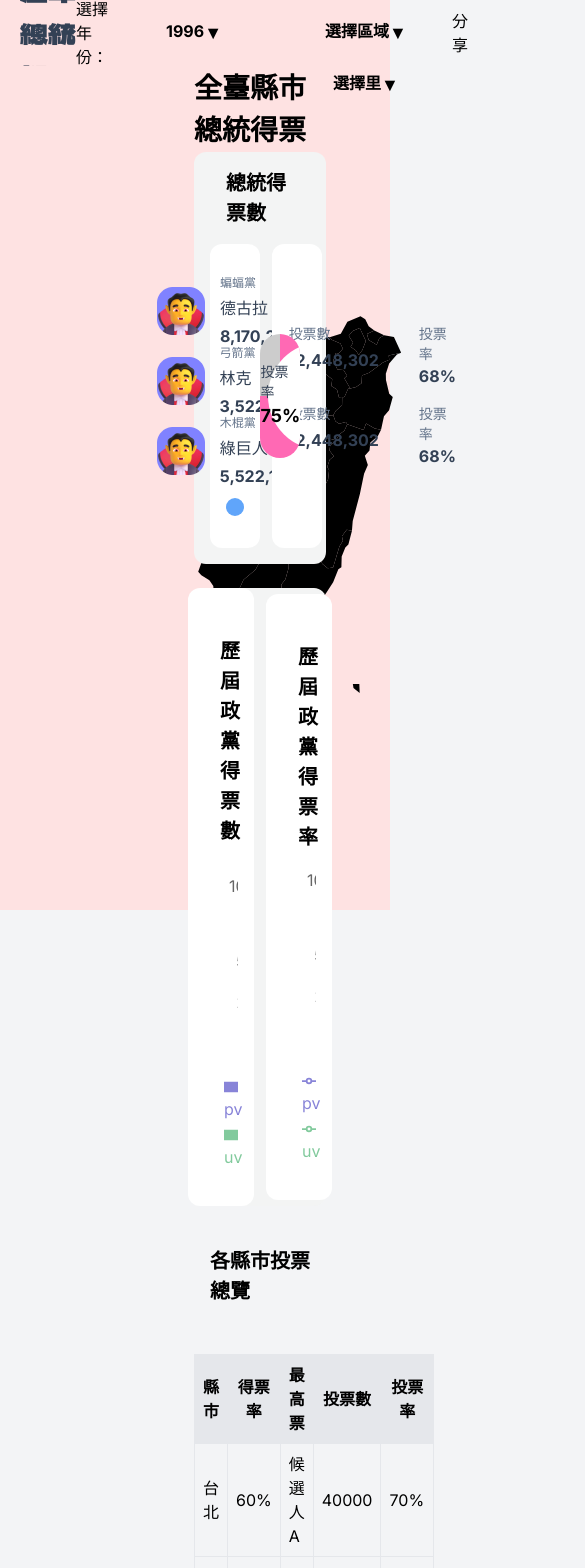
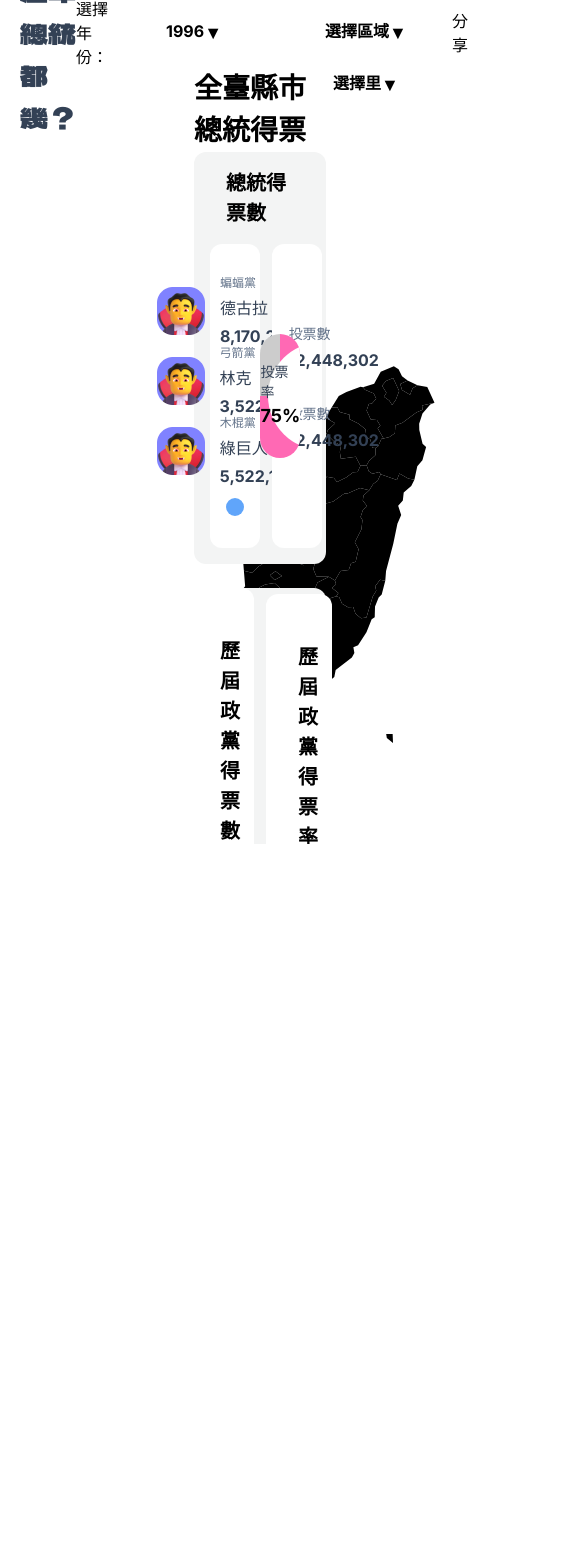
Before and after one commit to minilabmemo/f2e-president-tw, a Next.js app: page /year/1996 in a window 390 px wide. Shown: the top 1568 px of the page, 585 px wide, since content can reach past the window. After the commit the page ends 966 px from the top, so only its background shows below. Built offline with nearby package versions, Linux system fonts and the light colour scheme; a web font is replaced by a local one.

Commit message:
Add: fake data

```diff
--- a/app/components/TaiwanMap.tsx
+++ b/app/components/TaiwanMap.tsx
@@ -23,8 +23,8 @@ export default function TaiwanMap() {
 
   useEffect(() => {
 
-    const width = 900;
-    const height = 800;
+    const width = 1000;
+    const height = 900;
 
     if (!hasFetchedData.current) { // 只有在尚未獲取數據的情況下執行
       console.log("🚀 ~ file: TaiwanMap.tsx:18 ~ useEffect ~ useEffect:", hasFetchedData.current)
--- a/app/page.tsx
+++ b/app/page.tsx
@@ -16,7 +16,7 @@ function YearList() {
 
   return (
 
-    <div className="flex justify-center w-full flex-wrap	gap-4">
+    <div className="flex justify-center flex-wrap	gap-4">
       {Years.map((item, index) => (
         <div key={index}>
           <Link href={`/year/${item.year}`}>
@@ -37,8 +37,8 @@ export default function Home() {
   return (
     <>
 
-      <main className="container h-screen w-full md:w-96 lg:w-full mx-auto">
-        <div className="content w-screen mx-auto h-full flex justify-start flex-col items-center gap-6">
+      <main className="container  w-full md:w-96 lg:w-full mx-auto">
+        <div className="content  mx-auto h-full flex justify-start flex-col items-center gap-6">
           <div className="mt-24 flex items-center flex-col">
             <div >  <Image src={logo} alt="Logo" /></div>
 
--- /dev/null
+++ b/app/utility/city.tsx
@@ -0,0 +1,79 @@
+const personsName = [
+  { "name": "鋼鐵人", "number": 1, "party": "復仇黨", color: "blue" },
+  { "name": "綠巨人", "number": 2, "party": "怪獸黨", color: "green" },
+  { "name": "蜘蛛人", "number": 3, "party": "昆蟲黨", color: "red" },
+]
+
+
+interface VotingResult {
+  行政區別: string;
+  各組候選人得票情形: {
+    [key: string]: number;
+  };
+  總計: number;
+  投票率: number;
+}
+
+const votingResults: VotingResult[] = [
+  { 行政區別: '總 計', 各組候選人得票情形: { 1: 608590, 2: 5522119, 3: 8170231 }, 總計: 608590, 投票率: 74.9029 },
+  { 行政區別: '臺北市', 各組候選人得票情形: { 1: 70769, 2: 685830, 3: 875854 }, 總計: 70769, 投票率: 76.3098 },
+  { 行政區別: '新北市', 各組候選人得票情形: { 1: 112620, 2: 959631, 3: 1393936 }, 總計: 112620, 投票率: 75.0943 },
+  { 行政區別: '桃園市', 各組候選人得票情形: { 1: 63132, 2: 529749, 3: 718260 }, 總計: 63132, 投票率: 74.4183 },
+  { 行政區別: '臺中市', 各組候選人得票情形: { 1: 84800, 2: 646366, 3: 967304 }, 總計: 84800, 投票率: 76.3648 },
+  { 行政區別: '臺南市', 各組候選人得票情形: { 1: 41075, 2: 339702, 3: 786471 }, 總計: 41075, 投票率: 75.7679 },
+  { 行政區別: '高雄市', 各組候選人得票情形: { 1: 55309, 2: 610896, 3: 1097621 }, 總計: 55309, 投票率: 77.4424 },
+  { 行政區別: '新竹縣', 各組候選人得票情形: { 1: 18435, 2: 154224, 3: 152380 }, 總計: 18435, 投票率: 75.1078 },
+  { 行政區別: '苗栗縣', 各組候選人得票情形: { 1: 15222, 2: 164345, 3: 147034 }, 總計: 15222, 投票率: 73.7959 },
+  { 行政區別: '彰化縣', 各組候選人得票情形: { 1: 35060, 2: 291835, 3: 436336 }, 總計: 35060, 投票率: 74.6985 },
+  { 行政區別: '南投縣', 各組候選人得票情形: { 1: 13315, 2: 133791, 3: 152046 }, 總計: 13315, 投票率: 73.2087 },
+  { 行政區別: '雲林縣', 各組候選人得票情形: { 1: 15331, 2: 138341, 3: 246116 }, 總計: 15331, 投票率: 71.6457 },
+  { 行政區別: '嘉義縣', 各組候選人得票情形: { 1: 11138, 2: 98810, 3: 197342 }, 總計: 11138, 投票率: 72.5639 },
+  { 行政區別: '屏東縣', 各組候選人得票情形: { 1: 14021, 2: 179353, 3: 317676 }, 總計: 14021, 投票率: 74.9198 },
+  { 行政區別: '宜蘭縣', 各組候選人得票情形: { 1: 10739, 2: 90010, 3: 173657 }, 總計: 10739, 投票率: 73.8629 },
+  { 行政區別: '花蓮縣', 各組候選人得票情形: { 1: 6869, 2: 111834, 3: 66509 }, 總計: 6869, 投票率: 69.4815 },
+  { 行政區別: '臺東縣', 各組候選人得票情形: { 1: 4163, 2: 67413, 3: 44092 }, 總計: 4163, 投票率: 65.0493 },
+  { 行政區別: '澎湖縣', 各組候選人得票情形: { 1: 2583, 2: 20911, 3: 27410 }, 總計: 2583, 投票率: 58.2911 },
+  { 行政區別: '基隆市', 各組候選人得票情形: { 1: 11878, 2: 99360, 3: 114966 }, 總計: 11878, 投票率: 73.3359 },
+  { 行政區別: '新竹市', 各組候選人得票情形: { 1: 14103, 2: 102725, 3: 144274 }, 總計: 14103, 投票率: 76.5973 },
+  { 行政區別: '嘉義市', 各組候選人得票情形: { 1: 6204, 2: 56269, 3: 99265 }, 總計: 6204, 投票率: 75.9815 },
+  { 行政區別: '金門縣', 各組候選人得票情形: { 1: 1636, 2: 35948, 3: 10456 }, 總計: 1636, 投票率: 40.1446 },
+  { 行政區別: '連江縣', 各組候選人得票情形: { 1: 188, 2: 4776, 3: 1226 }, 總計: 188, 投票率: 57.3361 },
+];
+
+
+
+interface NewVotingResult extends VotingResult {
+  投票率統計: { [k: string]: { percentage: string, party: string | undefined } };
+  勝出: { number: number, name: string, party: string | undefined, color: string };
+}
+
+export const newVotingResults: NewVotingResult[] = votingResults.map(result => {
+  const { 各組候選人得票情形 } = result;
+
+  const totalVotes = Object.values(各組候選人得票情形).reduce((acc, curr) => acc + curr, 0);
+  const 投票率統計 = Object.fromEntries(
+    Object.entries(各組候選人得票情形).map(([key, votes]) => [
+      key,
+      {
+        percentage: ((votes / totalVotes) * 100).toFixed(2) + '%',
+        party: personsName.find(person => person.number === Number(key))?.party
+      }
+    ])
+  );
+
+  const 勝出Key = Object.keys(各組候選人得票情形).reduce((a, b) =>
+    各組候選人得票情形[a as string] > 各組候選人得票情形[b as string] ? a : b
+  );
+
+  return {
+    ...result,
+    投票率統計,
+    勝出: {
+      number: Number(勝出Key),
+      name: personsName.find(person => person.number === Number(勝出Key))?.name ?? '',
+      party: personsName.find(person => person.number === Number(勝出Key))?.party ?? '',
+      color: personsName.find(person => person.number === Number(勝出Key))?.color ?? ''
+    },
+
+  };
+});
--- a/app/utility/total.tsx
+++ b/app/utility/total.tsx
@@ -9,11 +9,47 @@ export type TotalItem = {
   number: string;
   imageNode: React.ReactNode;
 };
-
+export const getResultByYear = (year: number): TotalItem[] | null => {
+  switch (year) {
+    case 2020:
+      return result_2020;
+    case 2016:
+      return result_2016;
+    default:
+      return null;
+  }
+};
 export const result_2020: TotalItem[] = [
   {
     party: '蝙蝠黨',
     name: '德古拉',
+    number: '8,170,231',
+    imageNode: <Image src={role} alt="role" />
+  },
+  {
+    party: '弓箭黨',
+    name: '林克',
+    number: '3,522,119',
+    imageNode: <Image src={role} alt="role" />
+  },
+  {
+    party: '木棍黨',
+    name: '綠巨人',
+    number: '5,522,119',
+    imageNode: <Image src={role} alt="role" />
+  },
+  {
+    party: '木棍黨',
+    name: '綠巨人',
+    number: '5,522,119',
+    imageNode: <Image src={role} alt="role" />
+  },
+
+];
+export const result_2016: TotalItem[] = [
+  {
+    party: '蝙蝠黨',
+    name: '德 16',
     number: '8,170,231',
     imageNode: <Image src={role} alt="role" />
 
--- a/app/year/[year]/page.tsx
+++ b/app/year/[year]/page.tsx
@@ -8,21 +8,22 @@ import icon_fb from "../../../assets/images/icon_fb.svg"
 import icon_yt from "../../../assets/images/icon_yt.svg"
 import icon_ig from "../../../assets/images/icon_ig.svg"
 import TaiwanMap from '../../components/TaiwanMap';
-
+import Link from "next/link";
 
 import React from 'react'
-import { result_2020 } from '@/app/utility/total';
+import { getResultByYear, result_2020 } from '@/app/utility/total';
 import Chart from '@/app/components/Chart';
 import ChartLine from '@/app/components/ChartLine';
+import { newVotingResults } from '@/app/utility/city';
 
 export const PersonsResult = () => {
+  const items = getResultByYear(2020) || [];
   return (
     <div className=" flex flex-wrap justify-between items-center">
 
-      {result_2020
+      {items
         .slice(0, 3)
         .map((item, index) => (
-
           <div className="person flex w-[170px] h-[70px] justify-around items-center " key={index}>
             <div className='w-max'> {item.imageNode}</div>
             <div className="flex flex-col w-max gap-1">
@@ -52,6 +53,8 @@ const tableData: TableRow[] = [
   // 添加更多行...
 ];
 const Table: React.FC = () => {
+  const res = newVotingResults;
+  console.log("🚀 ~ file: page.tsx:88 ~ Page ~ res:", res)
   return (
     <div className="container mx-auto mt-8">
       <table className="min-w-full border border-gray-300">
@@ -65,13 +68,14 @@ const Table: React.FC = () => {
           </tr>
         </thead>
         <tbody>
-          {tableData.map((row, index) => (
+          {res.map((row, index) => (
             <tr key={index} className="hover:bg-gray-100">
-              <td className="border p-2">{row.city}</td>
-              <td className="border p-2">{row.voteRate}%</td>
-              <td className="border p-2">{row.highestVote}</td>
-              <td className="border p-2">{row.voteCount}</td>
-              <td className="border p-2">{row.voterTurnout}%</td>
+              <td className="border p-2">{row.行政區別}</td>
+              <td className="border p-2">
+                {row.投票率統計[1].percentage}%/ {row.投票率統計[2].percentage}%/ {row.投票率統計[3].percentage}%</td>
+              <td className="border p-2">{row.勝出.name}</td>
+              <td className="border p-2">{row.總計}</td>
+              <td className="border p-2">{row.投票率}%</td>
             </tr>
           ))}
         </tbody>
@@ -83,14 +87,19 @@ const Table: React.FC = () => {
 export default function Page({ params }: { params: { year: string } }) {
   const [currentCity, setCurrentCity] = useState("")
   const [isSelect, setIsSelect] = useState(false);
+
+
+
   return <>
-    <main className="container  h-screen w-full  md:w-96 lg:w-full mx-auto ">
+    <main className="container h-full md:w-96 lg:w-full mx-auto ">
 
-      <header className="bg-red-100 w-full h-[66px] px-3 py-6 flex items-center">
-        <div className="flex justify-between w-max gap-x-2">
+      <header className="w-full h-[66px] px-3 py-6 flex items-center">
+        <Link href={`/`} className="flex justify-between w-max gap-x-2">
+
           <div >  <Image src={logo_small} alt="Logo" /></div>
           <div className='font-ms text-[28px] text-primary '>台灣歷年總統 都幾？</div>
-        </div>
+
+        </Link>
 
         <div className="options mx-auto flex items-center">
           <div className="t">選擇年份：</div>
@@ -150,12 +159,12 @@ export default function Page({ params }: { params: { year: string } }) {
         </div>
       </header>
 
-      <div className="bg-red-100 w-full  h-full flex">
-        <div className="bg-red-100 w-1/3  h-full">
+      <div className="w-full  flex h-[calc(100vh-66px)]">
+        <div className="w-1/3  ">
           <TaiwanMap></TaiwanMap>
         </div>
 
-        <div className=" w-2/3  px-16 flex flex-col gap-y-6">
+        <div className=" overflow-y-scroll w-2/3 px-16 pb-16 flex flex-col gap-y-6">
           <div>
             <div className="h-[86px] font-bold text-s28/lh150 flex items-center"> 全臺縣市總統得票</div>
             <div className="result-person bg-gray-50 rounded-xl px-4 pb-4">
@@ -240,6 +249,7 @@ export default function Page({ params }: { params: { year: string } }) {
           <div className="result-city">
             <div className="font-bold text-xl/lh150 p-4">各縣市投票總覽</div>
             <Table></Table>
+
           </div>
         </div>
 
--- /dev/null
+++ b/app/year/layout.tsx
@@ -0,0 +1,21 @@
+import type { Metadata } from 'next'
+import { Inter } from 'next/font/google'
+
+const inter = Inter({ subsets: ['latin'] })
+
+export const metadata: Metadata = {
+  title: 'F2E 台灣總統大選',
+  description: '台灣總統大選開票與歷年統計票數',
+}
+
+export default function RootLayout({
+  children,
+}: {
+  children: React.ReactNode
+}) {
+  return (
+    <html lang="en">
+      <body className="h-[100vh]">{children}</body>
+    </html>
+  )
+}
```
